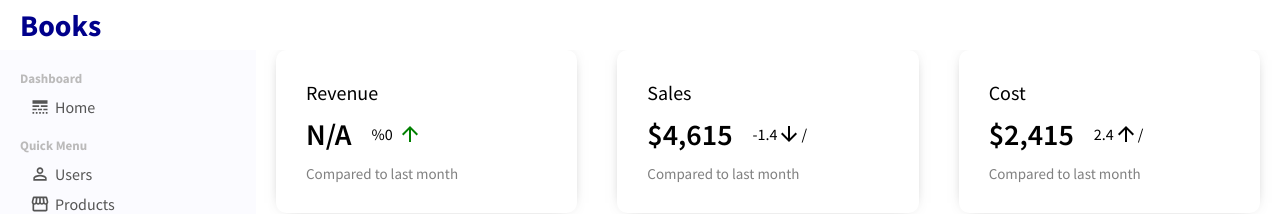
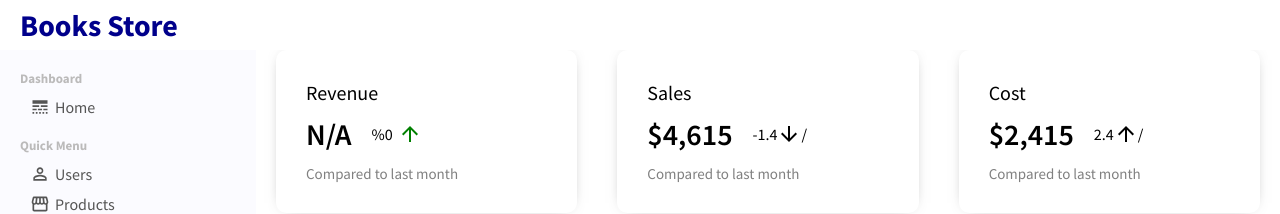
Before and after one commit to shech2/React-Final-Project, a React (Create React App) app in the folder admin/: page / in a window 1280 px wide. Shown: the top 214 px of the page. Built offline with nearby package versions, Linux system fonts and the light colour scheme; no server answers.

Commit message:
admin page

```diff
--- a/admin/src/components/topbar/Topbar.js
+++ b/admin/src/components/topbar/Topbar.js
@@ -6,7 +6,7 @@ export default function Topbar() {
         <div className="topbar">
             <div className="topbarWrapper">
                 <div className="topLeft">
-                    <span className="logo">Books</span>
+                    <span onClick={() => window.location.href = "http://localhost:3000/"} className="logo">Books Store</span>
                 </div>
             </div>
         </div>
```
